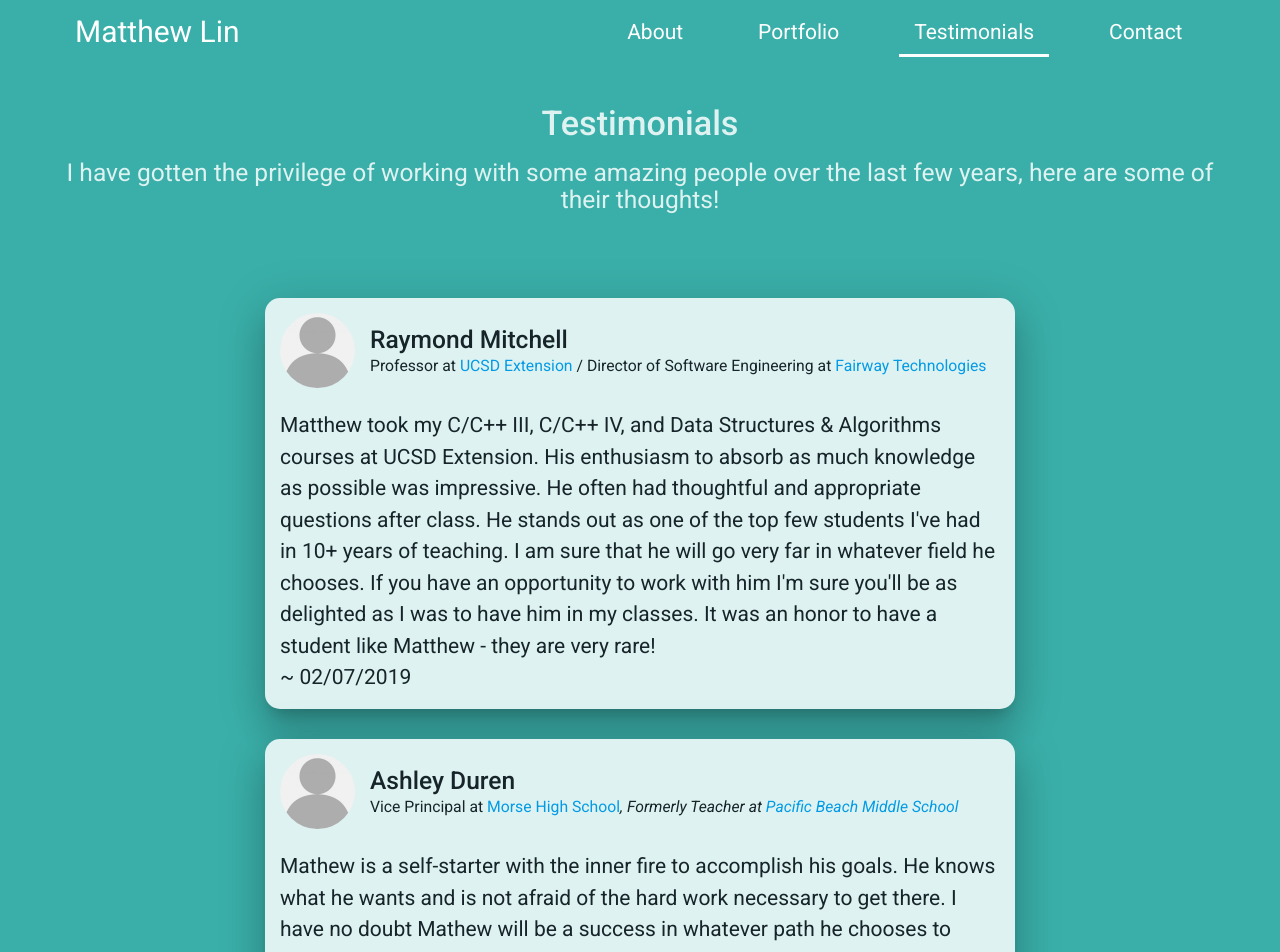
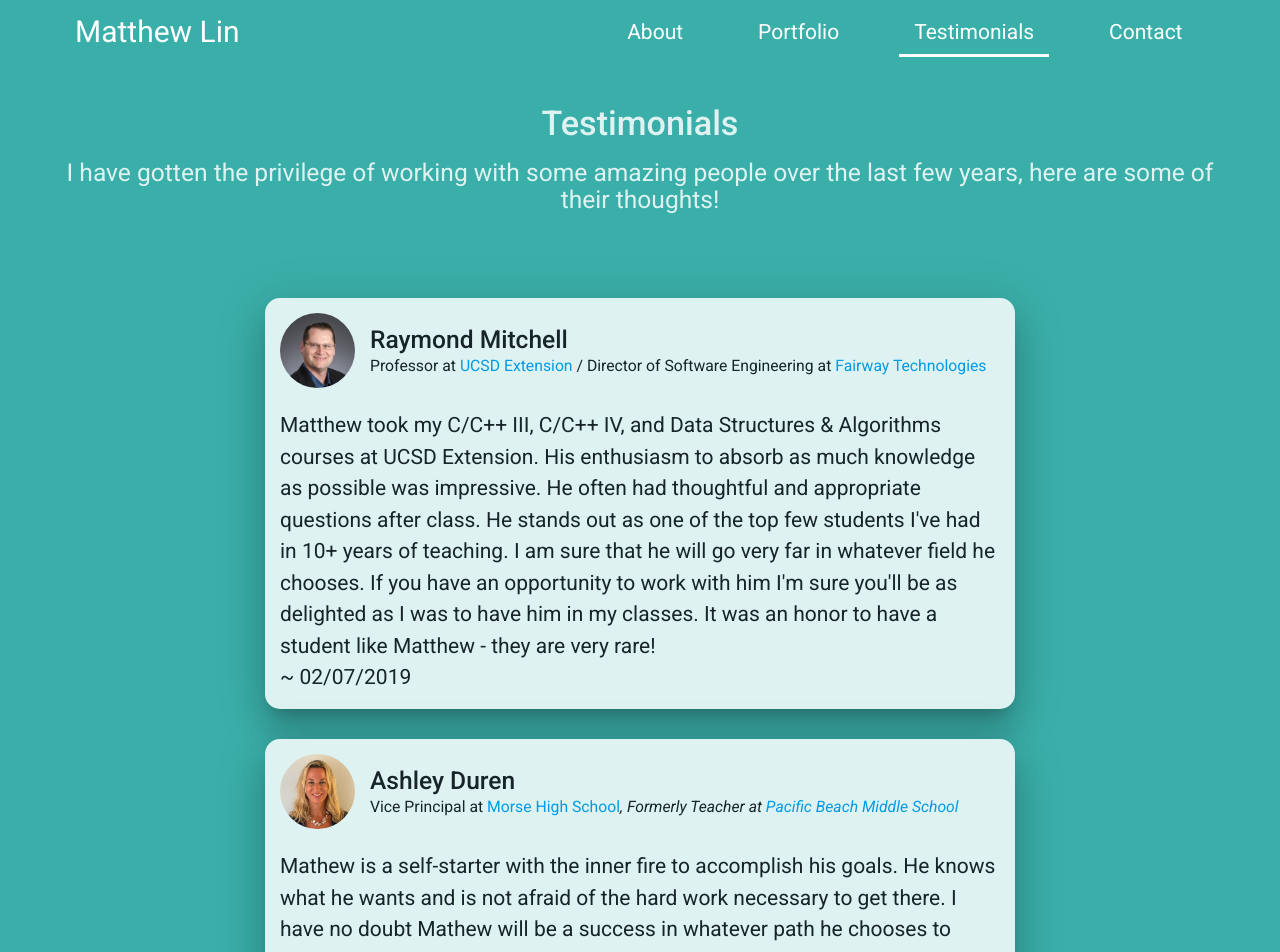
Before and after one commit to matthew-plusprogramming/matthewlin.dev, a React (Create React App) app: page /testimonials in a window 1280 px wide. Shown: the top 952 px of the page. Built offline with nearby package versions, Linux system fonts and the light colour scheme.

Commit message:
Added testimonial photos after getting permission for use

```diff
--- a/src/Testimonials.js
+++ b/src/Testimonials.js
@@ -5,6 +5,8 @@ import './styles/testimonials.scss';
 import TestimonialCard from './components/Testimonials/TestimonialCard';
 
 import personPlaceholder from './res/testimonials/person-placeholder.jpg';
+import ashelyDuren from './res/testimonials/ashley-duren.jpg';
+import raymondMitchell from './res/testimonials/raymond-mitchell.jpg';
 
 const About = () => {
   return (
@@ -25,7 +27,7 @@ const About = () => {
             id="testimonial-cards"
             className="flex-col fade-in-after-page-title-load">
             <TestimonialCard
-              img={personPlaceholder}
+              img={raymondMitchell}
               name="Raymond Mitchell"
               employment={[
                 'Professor',
@@ -47,7 +49,7 @@ const About = () => {
               date="02/07/2019"
             />
             <TestimonialCard
-              img={personPlaceholder}
+              img={ashelyDuren}
               name="Ashley Duren"
               employment={[
                 'Vice Principal',
--- a/src/styles/testimonials.scss
+++ b/src/styles/testimonials.scss
@@ -40,6 +40,7 @@
   .tcard-header {
     img {
       // Sizing & styling
+      object-fit: cover;
       border-radius: 50%;
       height: 5rem;
       width: 5rem;
```
Also changed, not shown: src/res/testimonials/ashley-duren.jpg (added), src/res/testimonials/raymond-mitchell.jpg (added).
